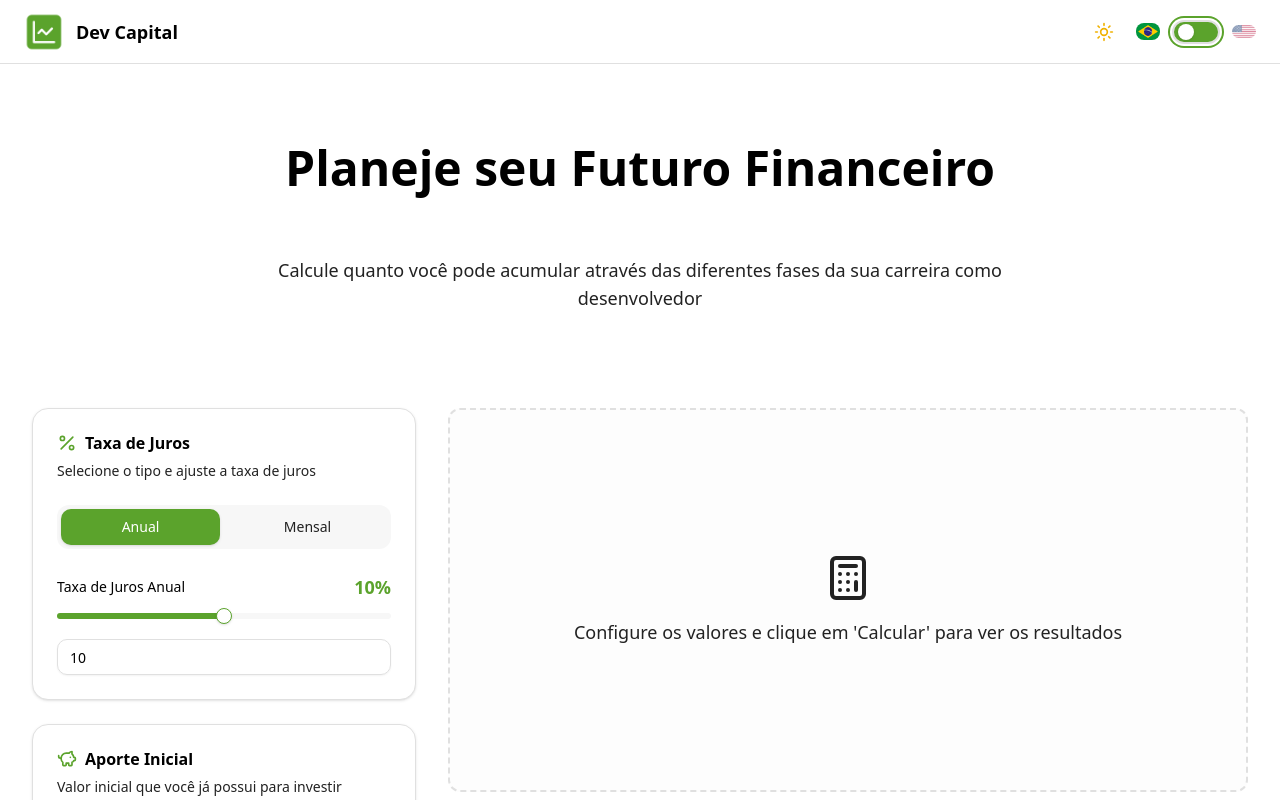
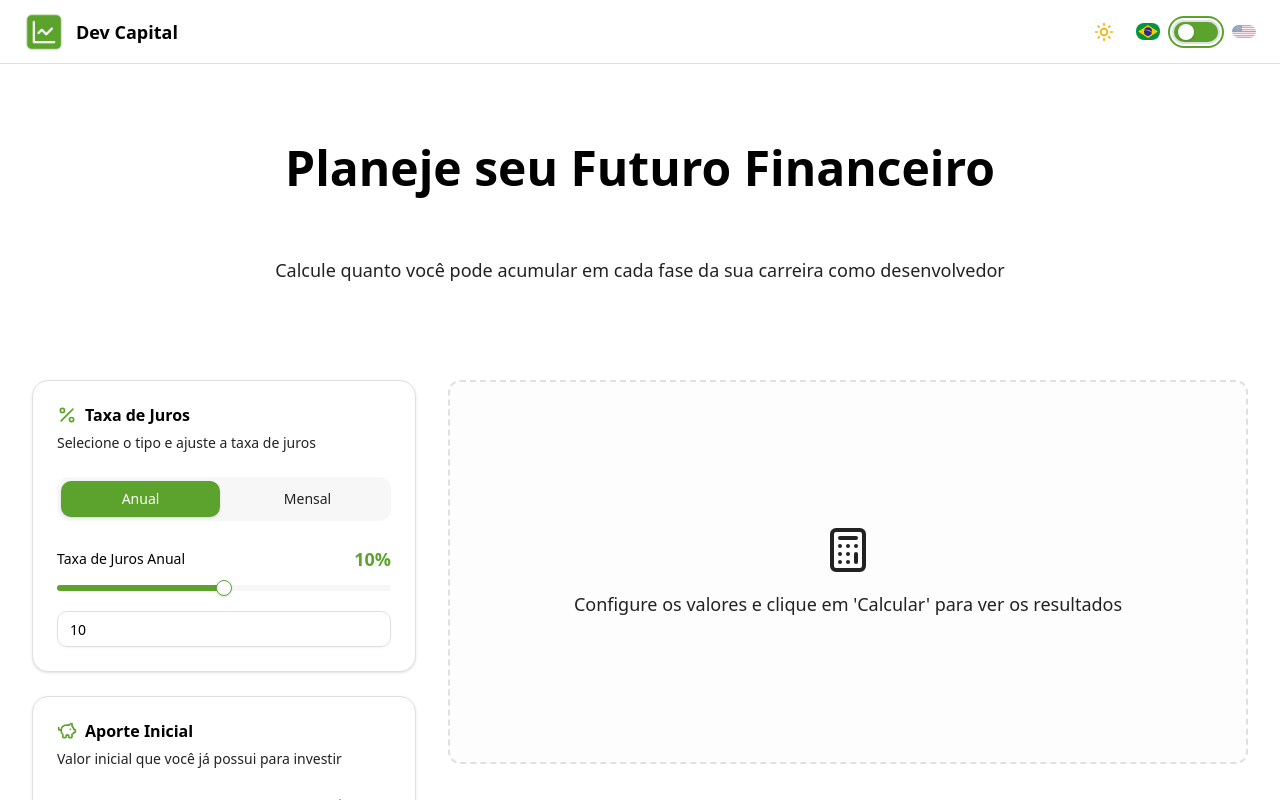
Before and after one commit to CoderRocha/devcapital, a Next.js app: page / in a window 1280 px wide. Shown: the top 800 px of the page. Built offline with nearby package versions, Linux system fonts and the light colour scheme.

Commit message:
refact: updated phrases

```diff
--- a/src/contexts/LanguageContext.tsx
+++ b/src/contexts/LanguageContext.tsx
@@ -14,7 +14,7 @@ export const translations = {
   pt: {
     "app.title": "Dev Capital",
     "calculator.title": "Planeje seu Futuro Financeiro",
-    "calculator.subtitle": "Calcule quanto você pode acumular através das diferentes fases da sua carreira como desenvolvedor",
+    "calculator.subtitle": "Calcule quanto você pode acumular em cada fase da sua carreira como desenvolvedor",
     "interest.rate": "Taxa de Juros",
     "interest.rate.description": "Selecione o tipo e ajuste a taxa de juros",
     "interest.annual": "Anual",
@@ -56,7 +56,7 @@ export const translations = {
   en: {
     "app.title": "Dev Capital",
     "calculator.title": "Plan Your Financial Future",
-    "calculator.subtitle": "Calculate how much you can accumulate through the different phases of your career as a developer",
+    "calculator.subtitle": "Calculate how much you can accumulate at each stage of your career as a developer",
     "interest.rate": "Interest Rate",
     "interest.rate.description": "Select the type and adjust the interest rate",
     "interest.annual": "Annual",
```
